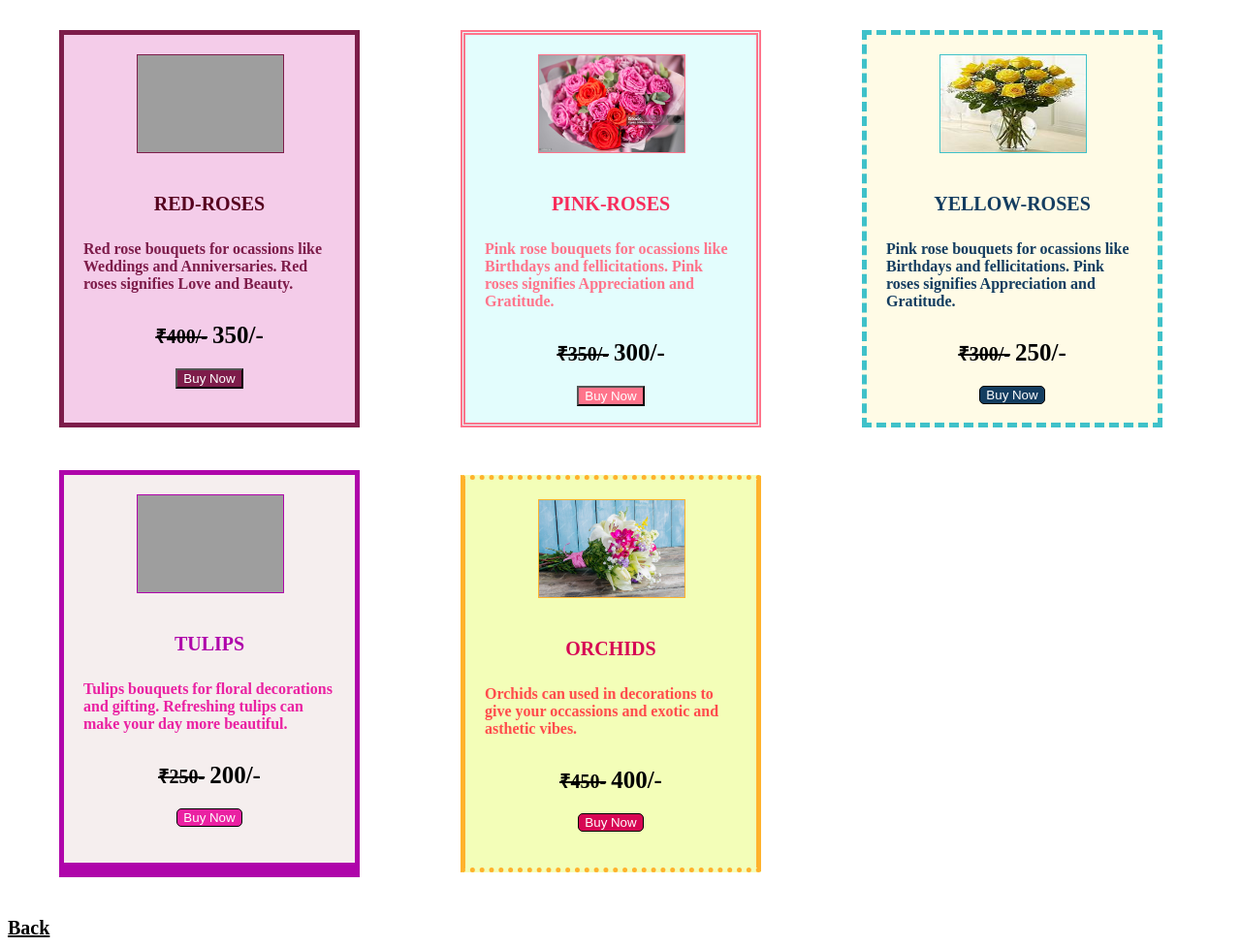
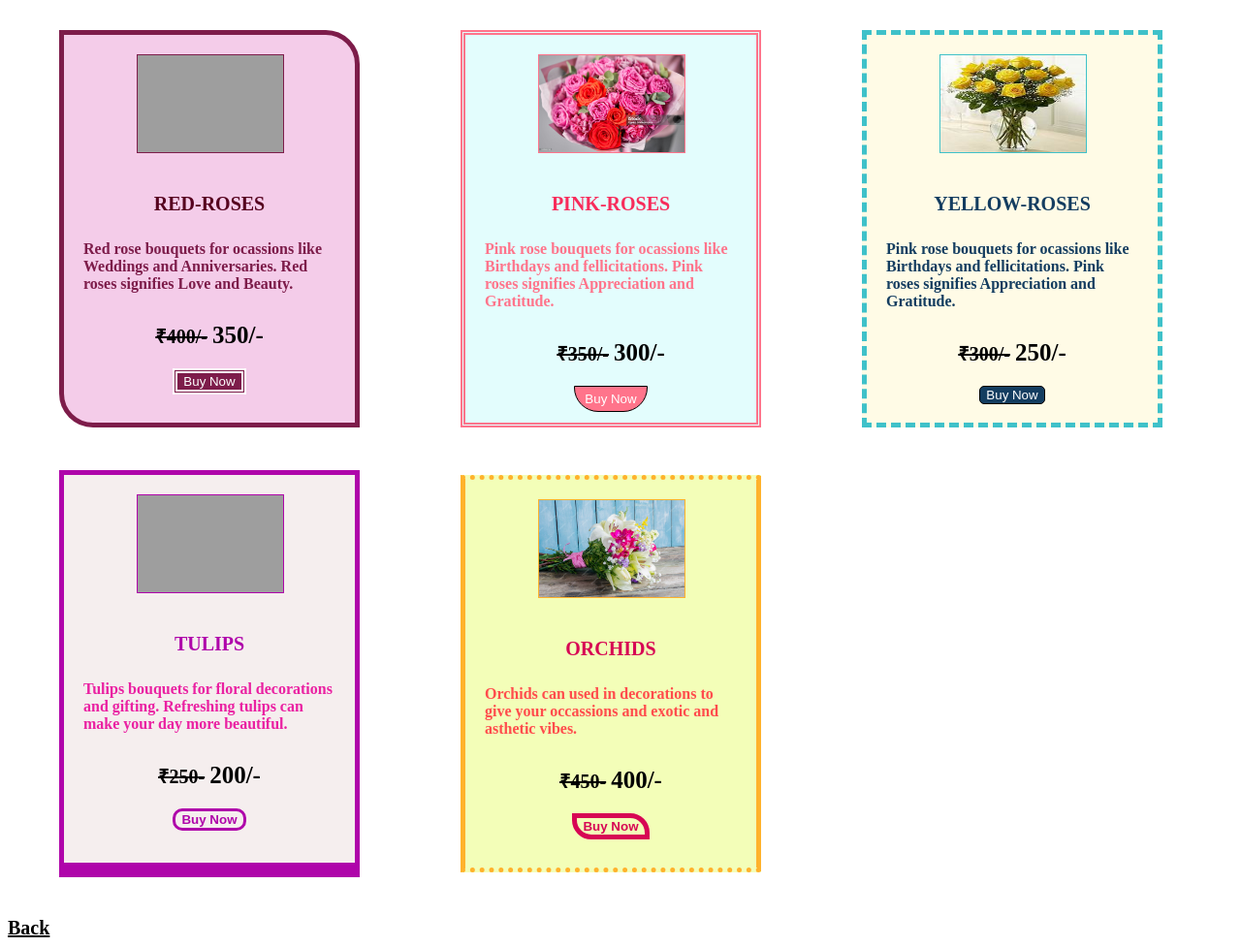
Before and after one commit to shravani0804/css-cards, a plain HTML site: page cards.html in a window 1280 px wide. Shown: the whole page at 97% size. Drawn offline with Linux system fonts and the light colour scheme; grey boxes are pictures that could not be loaded.

Commit message:
new buttons created

```diff
--- a/cards.html
+++ b/cards.html
@@ -9,6 +9,7 @@
         height:400px;
         width:300px;
         border:5px solid #7D1C4A;
+        border-radius: 0px 35px 0px 35px;
         background-color:#F4CCE9;
         margin:20px 50px 20px 50px;
 
@@ -41,6 +42,7 @@
         font-size:25px;
     }
     .btn-1{
+        border:5px double #fff;
         background-color:#7D1C4A;
         color:#fff;
         display:block;
--- a/stylesheet.css
+++ b/stylesheet.css
@@ -34,11 +34,14 @@
     font-size:25px;
 }
 .btn-2{
+    border:solid 1px #000;
+    border-radius: 0px 0px 25px 25px;
     background-color: #FF748B;;
     color:#fff;
     display:block;
     margin-left:auto;
     margin-right:auto;
+    padding:5px 10px 5px 10px;
 }
 .card-3{
     height:400px;
@@ -122,13 +125,14 @@
     font-size:25px;
 }
 .btn-4{
-    background-color:#EA21A2;
-    color:#fff;
-    border: 1px solid black;
-    border-radius:5px;
+    background-color:#F5EEEE;
+    color:#AF05AA;
+    border: 3px solid #AF05AA;
+    border-radius:10px;
     display:block;
     margin-left:auto;
     margin-right:auto;
+    font-weight: bolder;
 }
 .card-5{
     height:400px;
@@ -169,13 +173,14 @@
     font-size:25px;
 }
 .btn-5{
-    background-color:#D70654;
-    color:#fff;
-    border: 1px solid black;
-    border-radius:5px;
+    background-color:#F3FEB8;
+    color:#D70654;
+    border: 5px solid #D70654;
+    border-radius:0px 20px 0px 20px;
     display:block;
     margin-left:auto;
     margin-right:auto;
+    font-weight: bolder;
 }
 a{
     font-weight: bolder;
```
